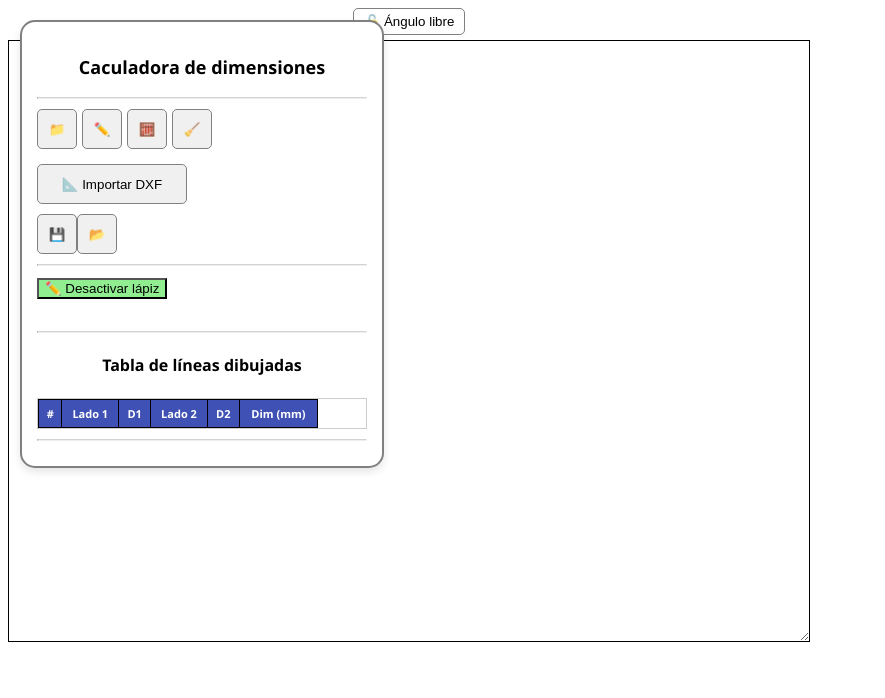
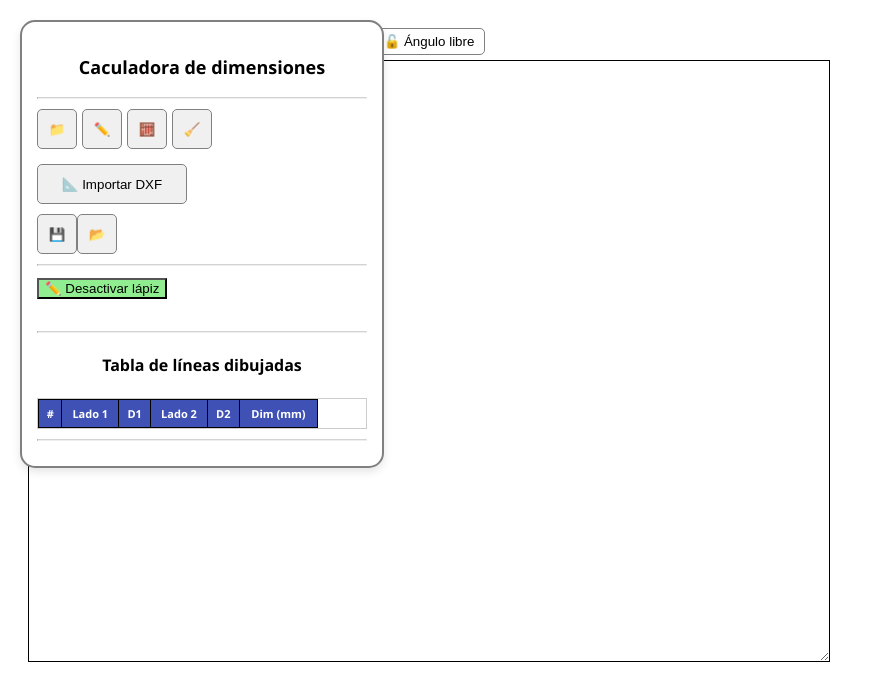
Before and after one commit to somerwest01/Dim_checktofrom, a React (Create React App) app: page / in a window 1280 px wide. Shown: the top 698 px of the page, without its empty margins (0-885 px from the left). Built offline with nearby package versions, Linux system fonts and the light colour scheme.

Commit message:
Update App.js

```diff
--- a/src/App.js
+++ b/src/App.js
@@ -614,7 +614,7 @@ lines.forEach((line) => {
   };
 
   return (
-    <div style={{ display: 'flex'}}>
+    <div style={{ display: 'flex', gap: '20px', padding: '20px' }}>
 
 <div style={{
   position: 'absolute',
```
